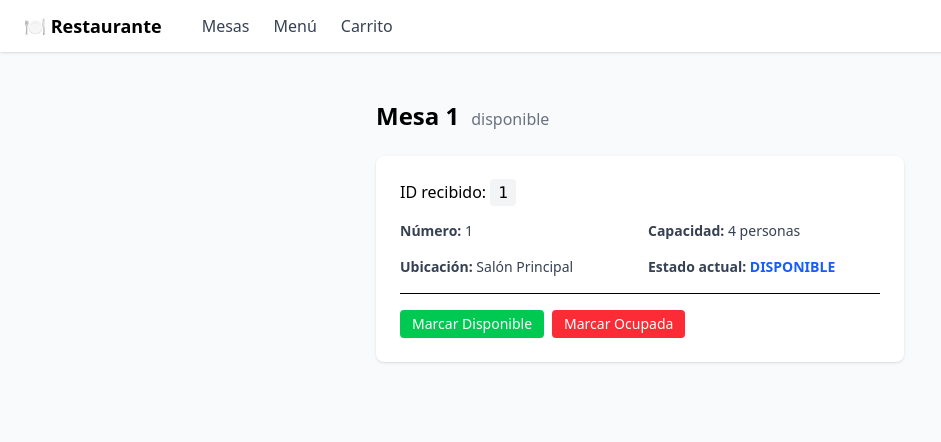
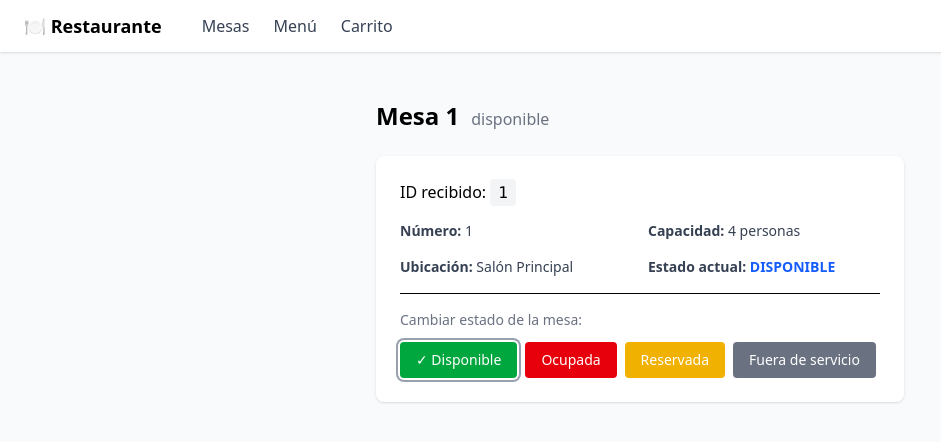
Before and after one commit to rp-software1/LAB-SALA-6, a Next.js app in the folder restaurante-nextjs/: page /mesa/1 in a window 1280 px wide. Shown: the top 442 px of the page, without its empty margins (0-941 px from the left). Built offline with nearby package versions, Linux system fonts and the light colour scheme.

Commit message:
NEXT-D4-C

```diff
--- a/restaurante-nextjs/app/mesa/[mesaId]/MesaDetalle.tsx
+++ b/restaurante-nextjs/app/mesa/[mesaId]/MesaDetalle.tsx
@@ -1,19 +1,36 @@
-"use client";
+'use client';
 
-import { useState } from "react";
-import type { Mesa, EstadoMesa } from "../../../src/types";
-import { cambiarEstadoMesa } from "./actions";
+import { useState, useTransition } from 'react';
+import type { Mesa, EstadoMesa } from '../../../src/types';
+import { cambiarEstadoMesa } from './actions';
 
-export default function MesaDetalle({ mesa: initialMesa }: { mesa: Mesa }) {
+interface MesaDetalleProps {
+  mesa: Mesa;
+}
+
+const ESTADOS: { valor: EstadoMesa; etiqueta: string; color: string }[] = [
+  { valor: 'disponible',    etiqueta: 'Disponible',         color: 'bg-green-600 hover:bg-green-700' },
+  { valor: 'ocupada',       etiqueta: 'Ocupada',            color: 'bg-red-600 hover:bg-red-700' },
+  { valor: 'reservada',     etiqueta: 'Reservada',          color: 'bg-yellow-500 hover:bg-yellow-600' },
+  { valor: 'fuera_servicio', etiqueta: 'Fuera de servicio', color: 'bg-gray-500 hover:bg-gray-600' },
+];
+
+export default function MesaDetalle({ mesa: initialMesa }: MesaDetalleProps) {
   const [mesa, setMesa] = useState<Mesa>(initialMesa);
+  const [isPending, startTransition] = useTransition();
 
-  const handleCambiarEstado = async (nuevoEstado: EstadoMesa) => {
+  const handleCambiarEstado = (nuevoEstado: EstadoMesa): void => {
+    if (nuevoEstado === mesa.estado) return;
+
+    startTransition(async () => {
       try {
         await cambiarEstadoMesa(mesa._id, nuevoEstado);
         setMesa({ ...mesa, estado: nuevoEstado });
-    } catch (err) {
-      console.error(err);
+      } catch (err: any) {
+        console.error("Error al cambiar estado:", err);
+        alert(`Error: ${err.message || "No se pudo cambiar el estado"}`);
       }
+    });
   };
 
   return (
@@ -37,19 +54,26 @@ export default function MesaDetalle({ mesa: initialMesa }: { mesa: Mesa }) {
         </div>
       </div>
 
-      <div className="pt-4 border-t flex gap-2">
+      <div className="pt-4 border-t">
+        <p className="text-sm text-gray-500 mb-3 font-medium">Cambiar estado de la mesa:</p>
+        <div className="flex flex-wrap gap-2">
+          {ESTADOS.map(({ valor, etiqueta, color }) => {
+            const esActivo = valor === mesa.estado;
+            return (
               <button
-          onClick={() => handleCambiarEstado("disponible")}
-          className="px-3 py-1 bg-green-500 text-white rounded text-sm hover:bg-green-600 transition"
+                key={valor}
+                onClick={() => handleCambiarEstado(valor)}
+                disabled={isPending || esActivo}
+                className={`px-4 py-2 rounded text-white text-sm font-medium transition-colors ${color} ${
+                  esActivo ? 'opacity-100 ring-2 ring-offset-2 ring-gray-400 font-bold' : ''
+                } ${isPending ? 'opacity-50 cursor-wait' : ''}`}
               >
-          Marcar Disponible
+                {esActivo ? `✓ ${etiqueta}` : etiqueta}
               </button>
-        <button
-          onClick={() => handleCambiarEstado("ocupada")}
-          className="px-3 py-1 bg-red-500 text-white rounded text-sm hover:bg-red-600 transition"
-        >
-          Marcar Ocupada
-        </button>
+            );
+          })}
+        </div>
+        {isPending && <p className="text-xs text-gray-400 mt-2">Actualizando...</p>}
       </div>
     </div>
   );
--- a/restaurante-nextjs/checklists/NEXT-D4/checklist.md
+++ b/restaurante-nextjs/checklists/NEXT-D4/checklist.md
@@ -9,14 +9,14 @@ loom:
 ## Bloques
 - [X] A — getMesaById en api.ts + verificar con Postman
 - [X] B — page.tsx con fetch real + generateMetadata + notFound()
-- [ ] C — MesaDetalle Client Component + Suspense manual
+- [X] C — MesaDetalle Client Component + Suspense manual
 - [ ] D — Server Action cambiarEstadoMesa + revalidatePath
 - [ ] E — Verificación TypeScript + flujo completo
-- [ ] F — Evaluación entre pares + Loom + PR
+- [ ] F — Evaluación entre pares + Loom + PRs
 
 ## Verificación final
 - [X] Clic en mesa → /mesa/[id] muestra datos reales
 - [X] Pestaña del browser muestra "Mesa N — Restaurante"
-- [ ] Cambiar estado → la mesa en /mesas se actualiza
+- [X] Cambiar estado → la mesa en /mesas se actualiza
 - [ ] npx tsc --noEmit → 0 errores
 - [ ] PR aprobado por sala par
--- a/restaurante-nextjs/entregables/next/dia4/predicciones.md
+++ b/restaurante-nextjs/entregables/next/dia4/predicciones.md
@@ -28,3 +28,19 @@ Sí, puede ser una función asíncrona (async) y usar await para esperar promesa
 
 Sí, puede llamar directamente a funciones del backend como getMesaById() para obtener
 la información necesaria antes de retornar el objeto de metadatos.
+
+Prediccion  C
+
+¿El Suspense manual que envuelve <MesaDetalle> en page.tsx — cuándo exactamente muestra el
+skeleton? ¿MesaDetalle hace algún fetch asíncrono?
+
+¿Cuándo se muestra el skeleton de MesaDetalle?
+
+No llega a mostrarse (o solo lo hace de forma imperceptible), ya que los datos de la mesa
+ya se obtuvieron de forma síncrona en el servidor (page.tsx) mediante await antes de renderizar
+el componente. El <Suspense> en este punto específico no retiene el renderizado porque la prop mesa ya está resuelta.
+
+¿MesaDetalle hace fetch o solo usa los datos que recibe por prop?
+
+Solo usa los datos que recibe por prop (initialMesa), los cuales almacena en un estado local
+(useState) para permitir la interacción y actualización en la interfaz.
```
Also changed, not shown: restaurante-nextjs/app/mesa/[mesaId]/MesaDetalleSkeleton.tsx (line endings or trailing spaces). Lines whose indentation alone changed are shown as unchanged.
